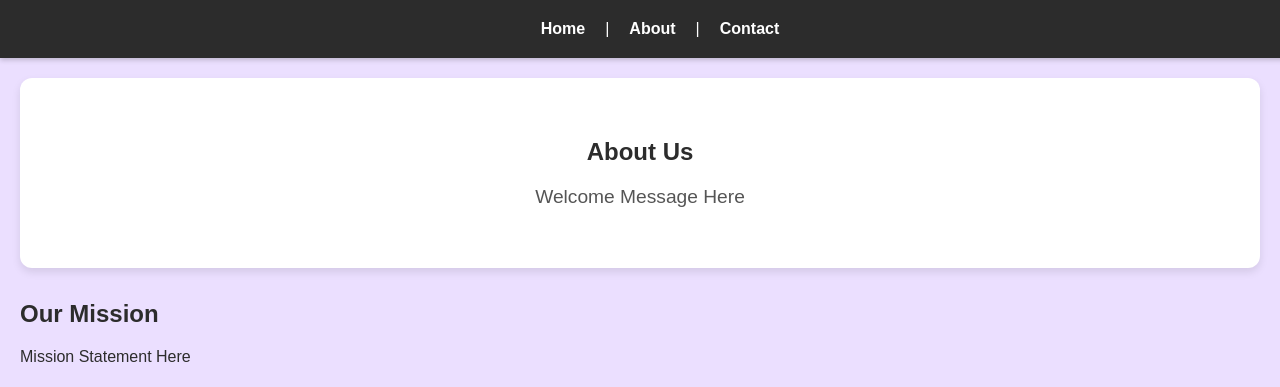
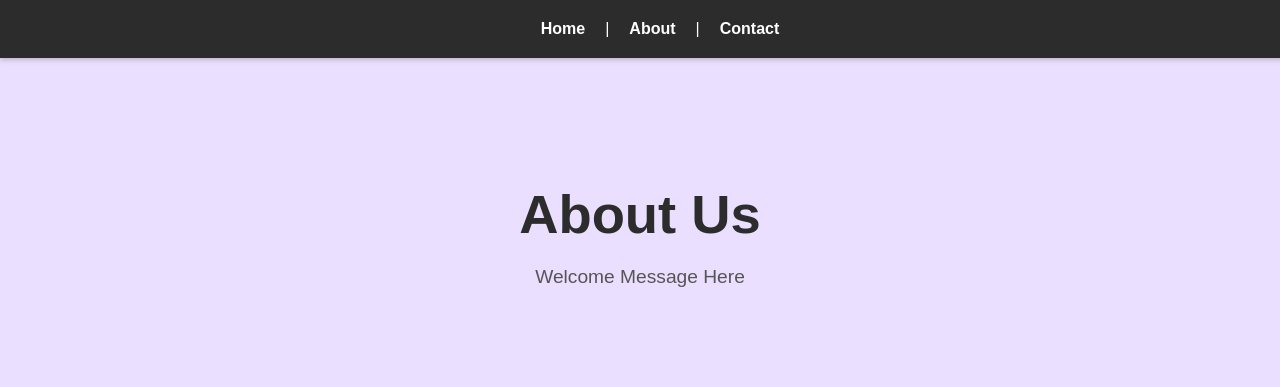
Before and after one commit to EmmaLond/Final_Project, a PHP site: page /about.html in a window 1280 px wide. Shown: the top 387 px of the page. Run offline with PHP 8.4, Linux system fonts and the light colour scheme.

Commit message:
mission section

```diff
--- a/stylesSS.css
+++ b/stylesSS.css
@@ -301,6 +301,7 @@ footer a:hover {
 }
 
 .dashboard-main h1 {
+    font-size: 3.5rem;
     text-align: center;
     margin-bottom: 2rem;
     color: #fefefe;
@@ -469,17 +470,14 @@ footer a:hover {
 
 /*About Styles*/
 .about-intro{
-    background-color: #ffffff; /* White background */
-    padding: 40px;
-    border-radius: 12px; /* Round corners for card-like effect */
-    border: 4px #8a1efd;
-    box-shadow: 0 4px 8px rgba(0, 0, 0, 0.1); /* Subtle shadow */
+    background-color: #ebdfff; /* White background */
+    padding: 60px;
     margin-bottom: 2rem;
     text-align: center;
 }
 
-.about-intro h2 {
-    font-size: 2.4rem;
+.about-intro h1 {
+    font-size: 3.4rem;
     color: #2C2C2C; /* Dark Charcoal for headings */
     margin-bottom: 20px;
 }
@@ -490,8 +488,26 @@ footer a:hover {
     margin-bottom: 20px;
 }
 
-.our-mission{
+/* Our Mission Section */
+.our-mission {
+    background-color: #f5ebff; /* Light purple background */
+    padding: 40px;
+    border-radius: 12px;
+    border: 4px solid #8a1efd;
+    box-shadow: 0 4px 8px rgba(0, 0, 0, 0.1);
+    text-align: center;
+    margin-bottom: 2rem;
+}
 
+.our-mission h2 {
+    font-size: 2.4rem;
+    color: #2C2C2C;
+    margin-bottom: 20px;
+}
+
+.our-mission p {
+    font-size: 1.2rem;
+    color: #555;
 }
 
 .team{
```
